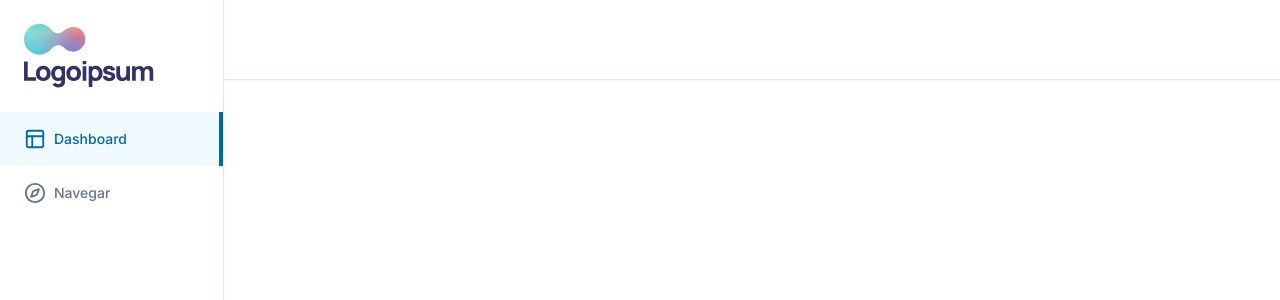
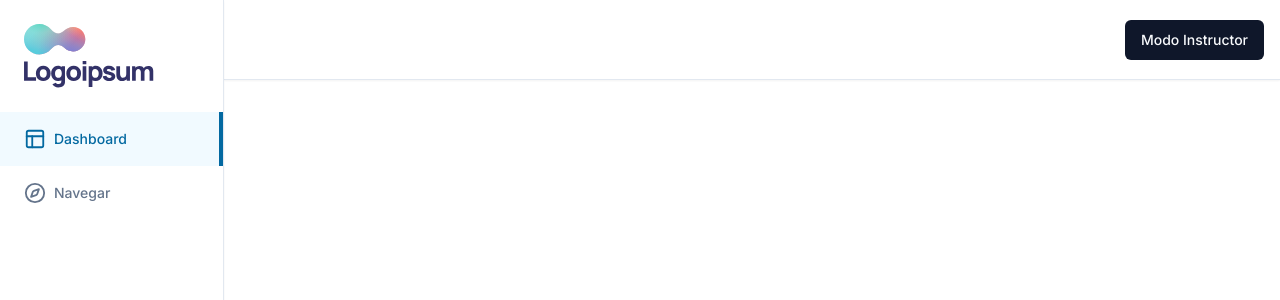
Before and after one commit to Valeria-Personal-Projects/lms-britolam, a Next.js app: page / in a window 1280 px wide. Shown: the top 300 px of the page. Built offline with nearby package versions, Linux system fonts and the light colour scheme.

Commit message:
Button for teacher mode successfully created

```diff
--- a/components/navbar-routes.tsx
+++ b/components/navbar-routes.tsx
@@ -1,10 +1,32 @@
 "use client";
 
 import { UserButton } from "@clerk/nextjs";
+import { usePathname, useRouter } from "next/navigation";
+import { Button } from "@/components/ui/button";
+import { LogOut } from "lucide-react";
+import Link from "next/link";
 
 export const NavbarRoutes = () => {
+    const pathname = usePathname();
+    const router = useRouter();
+
+    const isTeacherPage = pathname?.startsWith("/teacher");
+    const isPlayerPage = pathname?.includes("/chapter");
+
     return (
         <div className="flex gap-x-2 ml-auto">
+            { isTeacherPage || isPlayerPage? (
+                <Button className="h-4 gap-x-2 ml-auto">
+                    <LogOut className="h-4 w-4 mr-2" />
+                    Salir
+                </Button>
+            ): (
+                <Link href="/teacher/courses">
+                    <Button>
+                        Modo Instructor
+                    </Button>
+                </Link>
+            )}
             <UserButton />
         </div>
     )
```
